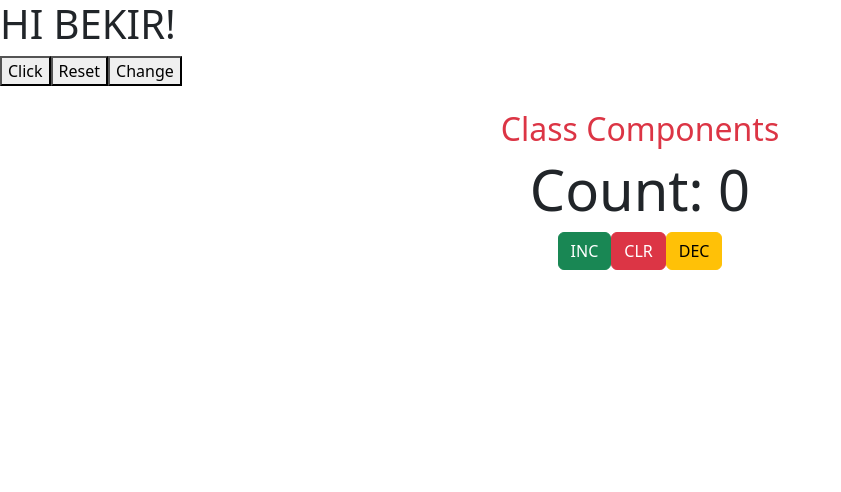
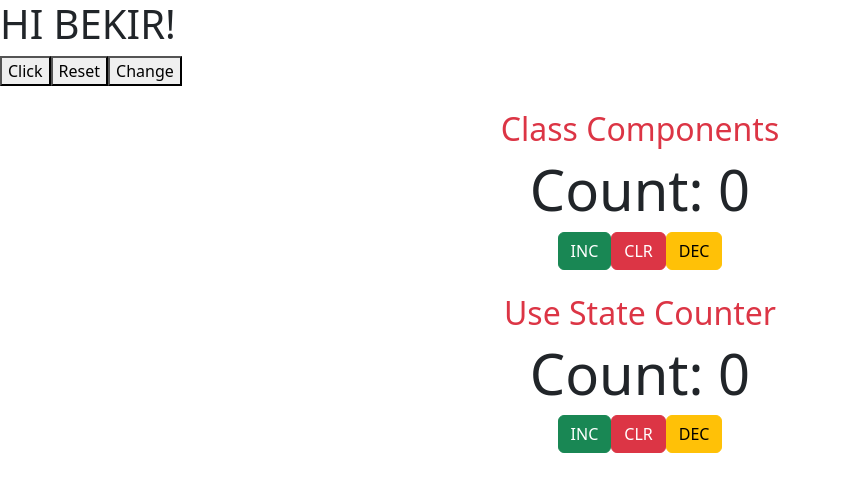
Before and after one commit to Bskasan/React_Practises, a React (Create React App) app in the folder rc_05_events-usestatehook/: page / in a window 1280 px wide. Shown: the top 492 px of the page, without its empty margins (0-841 px from the left). Built offline with nearby package versions, Linux system fonts and the light colour scheme.

Commit message:
use state counter 2

```diff
--- a/rc_05_events-usestatehook/src/App.js
+++ b/rc_05_events-usestatehook/src/App.js
@@ -1,11 +1,13 @@
 import Event from "./components/1-events/Event";
 import Counter from "./components/2-classComponent/Counter";
+import UseStateCounter from "./components/3-useStateHook/UseStateCounter";
 
 function App() {
   return (
     <div>
       <Event />
       <Counter />
+      <UseStateCounter />
     </div>
   );
 }
--- a/rc_05_events-usestatehook/src/components/3-useStateHook/UseStateCounter.jsx
+++ b/rc_05_events-usestatehook/src/components/3-useStateHook/UseStateCounter.jsx
@@ -17,3 +17,30 @@
 //*    (Custom hook'lar icerisinde bir hook cagrilabilir)
 //?    https://reactjs.org/docs/hooks-rules.html
 //* =============================================================
+
+import { useState } from "react";
+
+const UseStateCounter = () => {
+  //? You can think of like this is a global variable.
+  const [count, setCount] = useState(0);
+
+  const increment = () => {
+    setCount(count + 1);
+  };
+
+  return (
+    <div className="container text-center mt-4">
+      <h2 className="text-danger">Use State Counter</h2>
+      <h1 className="display-4">Count: {count}</h1>
+      <button onClick={increment} className="btn btn-success">
+        INC
+      </button>
+      <button className="btn btn-danger">CLR</button>
+      <button onClick={() => setCount(count - 1)} className="btn btn-warning">
+        DEC
+      </button>
+    </div>
+  );
+};
+
+export default UseStateCounter;
```
